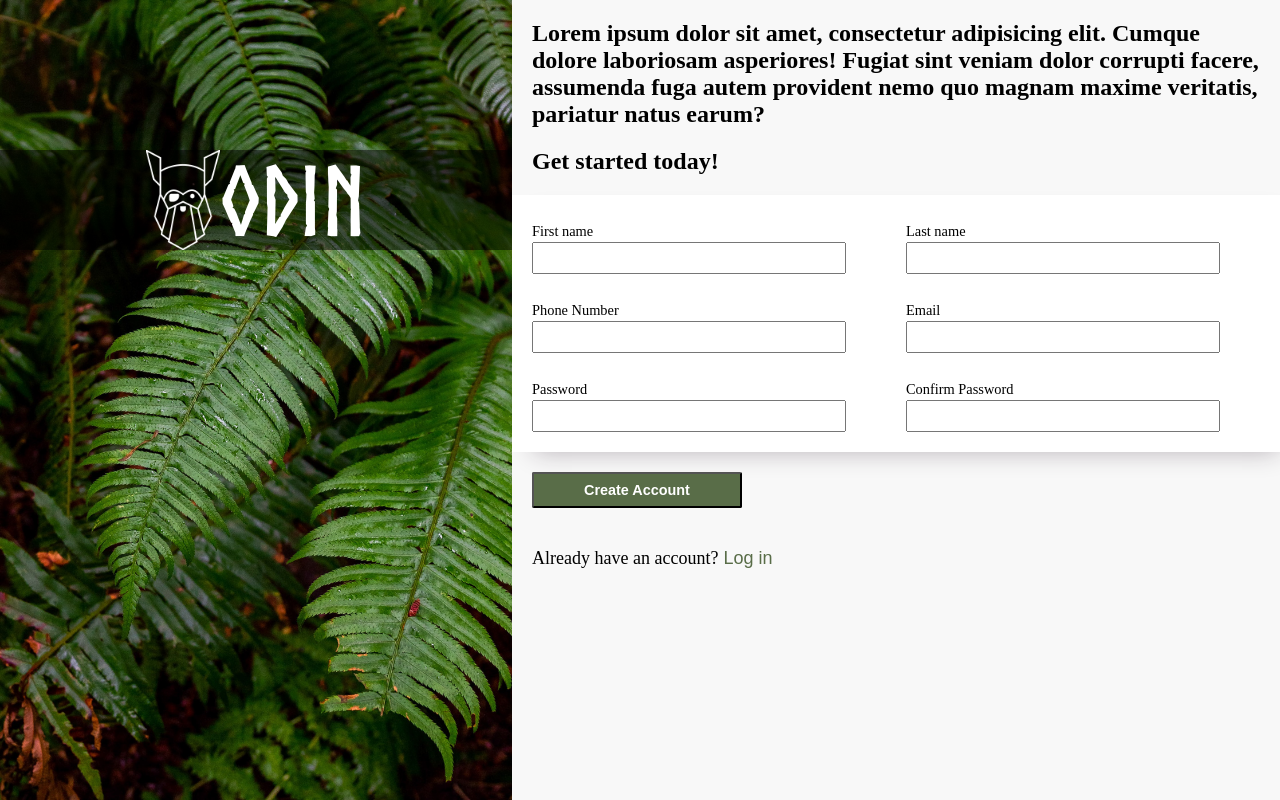
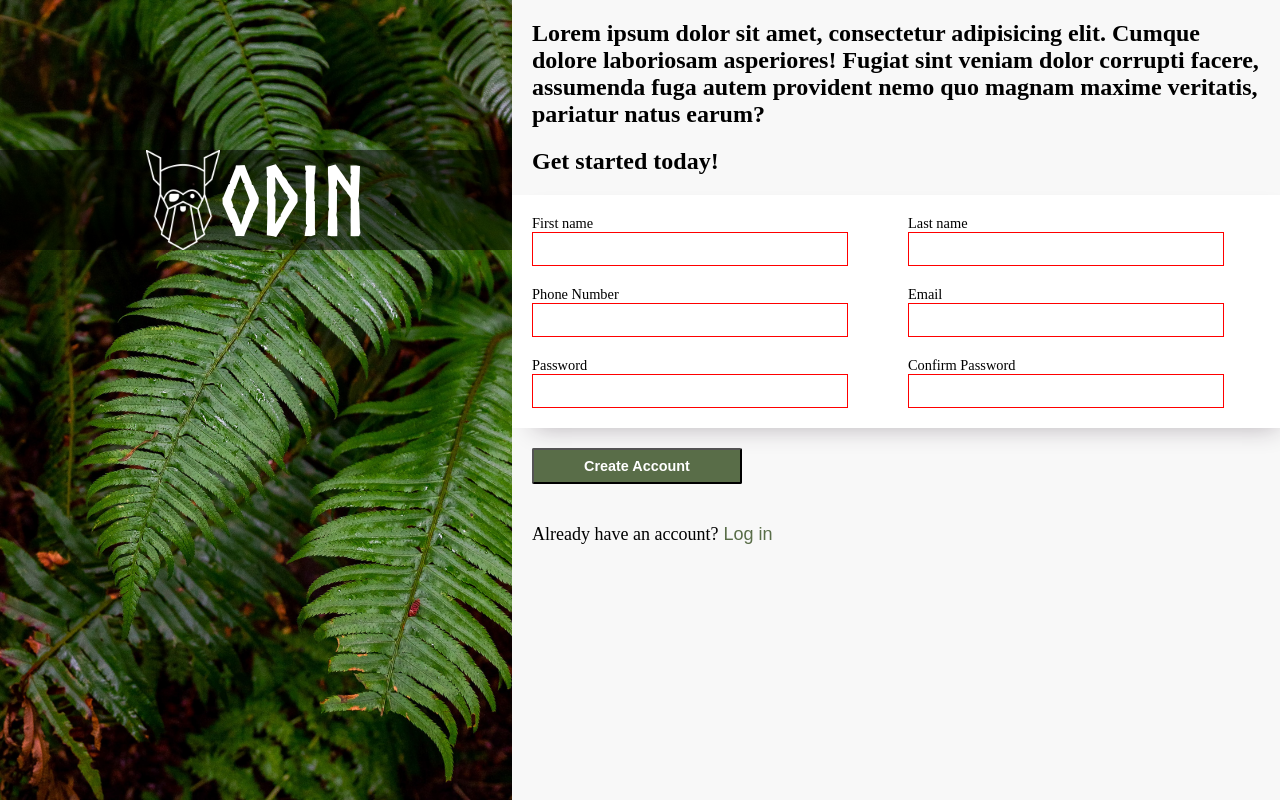
Before and after one commit to eric-j-owen/odin-signup-form, a plain HTML site: page index.html in a window 1280 px wide. Drawn offline with Linux system fonts and the light colour scheme.

Commit message:
Added styling to form elements

```diff
--- a/index.html
+++ b/index.html
@@ -25,27 +25,27 @@
                     <ul>
                         <li>
                             <label for="fname">First name</label>
-                            <input type="text" id="fname" name="first_name" />
+                            <input type="text" id="fname" name="first_name" required/>
                         </li>
                         <li>
                             <label for="lname">Last name</label>
-                            <input type="text" id="lname" name="last_name" />
+                            <input type="text" id="lname" name="last_name" required/>
                         </li>
                         <li>
                             <label for="pnumber">Phone Number</label>
-                            <input type="number" id="pnumber" name="phone_num" />
+                            <input type="number" id="pnumber" name="phone_num" required/>
                         </li>
                         <li>
                             <label for="email">Email</label>
-                            <input type="email" id="email" name="email" />
+                            <input type="email" id="email" name="email" required/>
                         </li>
                         <li>
                             <label for="password">Password</label>
-                            <input type="password" id="password" name="password" />
+                            <input type="password" id="password" name="password" required/>
                         </li>
                         <li>
                             <label for="confirmpass">Confirm Password</label>
-                            <input type="password" id="confirmpass" name="password" />
+                            <input type="password" id="confirmpass" name="password" required/>
                         </li>
                     </ul>
                     <button type="submit">Create Account</button>
--- a/styles.css
+++ b/styles.css
@@ -52,15 +52,28 @@ form ul{
 }
 
 form ul li {
-    flex-basis: 1rem;
+    display: flex;
+    flex-direction: column;
     padding: 0 20px;
+
 }
 
 form ul li label {
     font-size: .6rem;
 }
 
+form ul li input {
+    border: 1px solid var(--input-border);
+    padding:2px;
+}
 
+form ul li input:focus{
+    box-shadow: 10px 11px 24px -12px rgba(179,173,179,1);
+}
+
+form ul li input:invalid {
+    border: 1px solid red;
+}
 
 form button {
     cursor: pointer;
```
